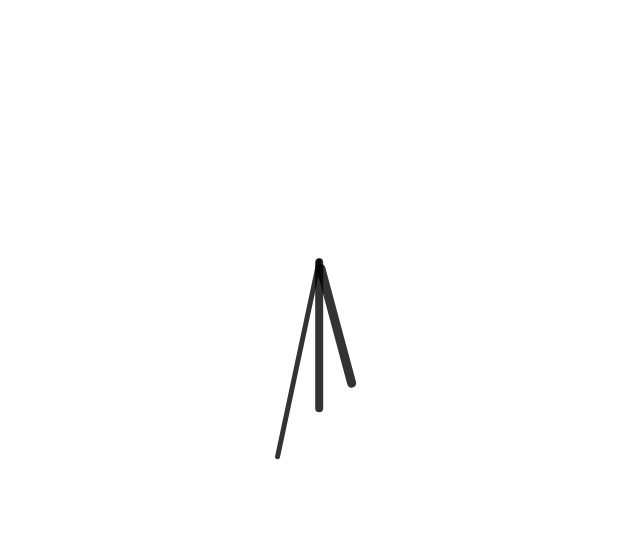
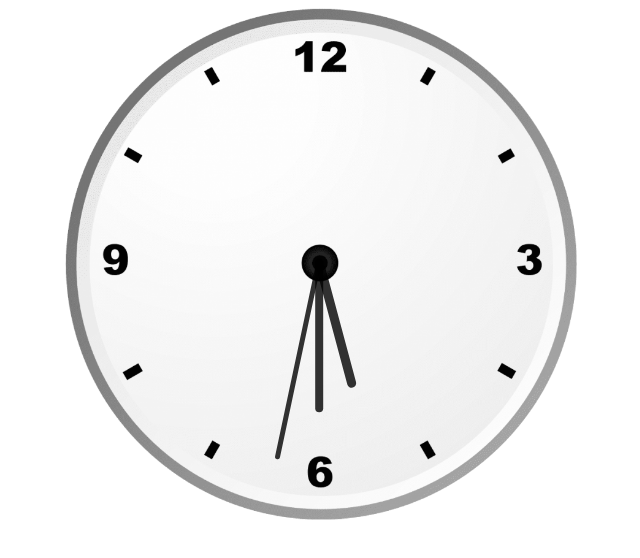
Before and after one commit to rajsoniweb/Clock_Git_Project, a plain HTML site: page index.html in a window 1280 px wide. Shown: the whole page, without its empty margins (319-959 px from the left). Drawn offline with Linux system fonts and the light colour scheme.

Commit message:
Update style.css

```diff
--- a/css/style.css
+++ b/css/style.css
@@ -3,7 +3,7 @@
     margin: auto;
     height: 40vw;
     width: 40vw;
-    background: URL(img/clock.png) no-repeat;
+    background: URL(./../img/clock.png) no-repeat;
     background-size: 100%;
 }
 
```
